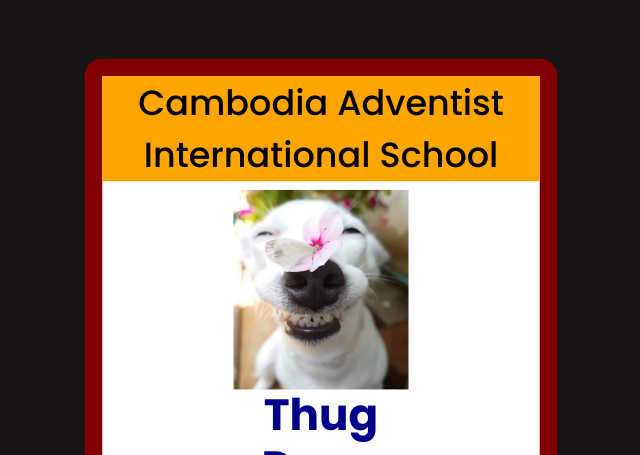
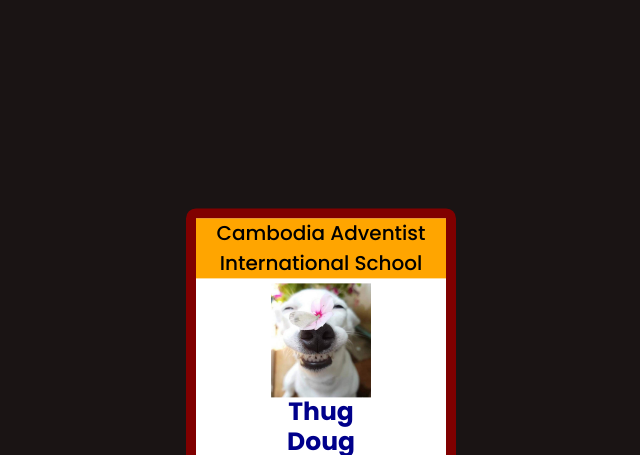
Before and after one commit to Menghor-CAIS/idCard, a plain HTML site: page index.html in a window 1280 px wide. Shown: the top 455 px of the page, without its empty margins (327-967 px from the left). Drawn offline with Linux system fonts and the light colour scheme.

Commit message:
Update style.css

```diff
--- a/style.css
+++ b/style.css
@@ -18,7 +18,6 @@
     width: 250px;
     border-radius: 10px 10px 13px 10px;
     background-color: white;
-    scale: 1.75;
 }
 
 .header {
```
